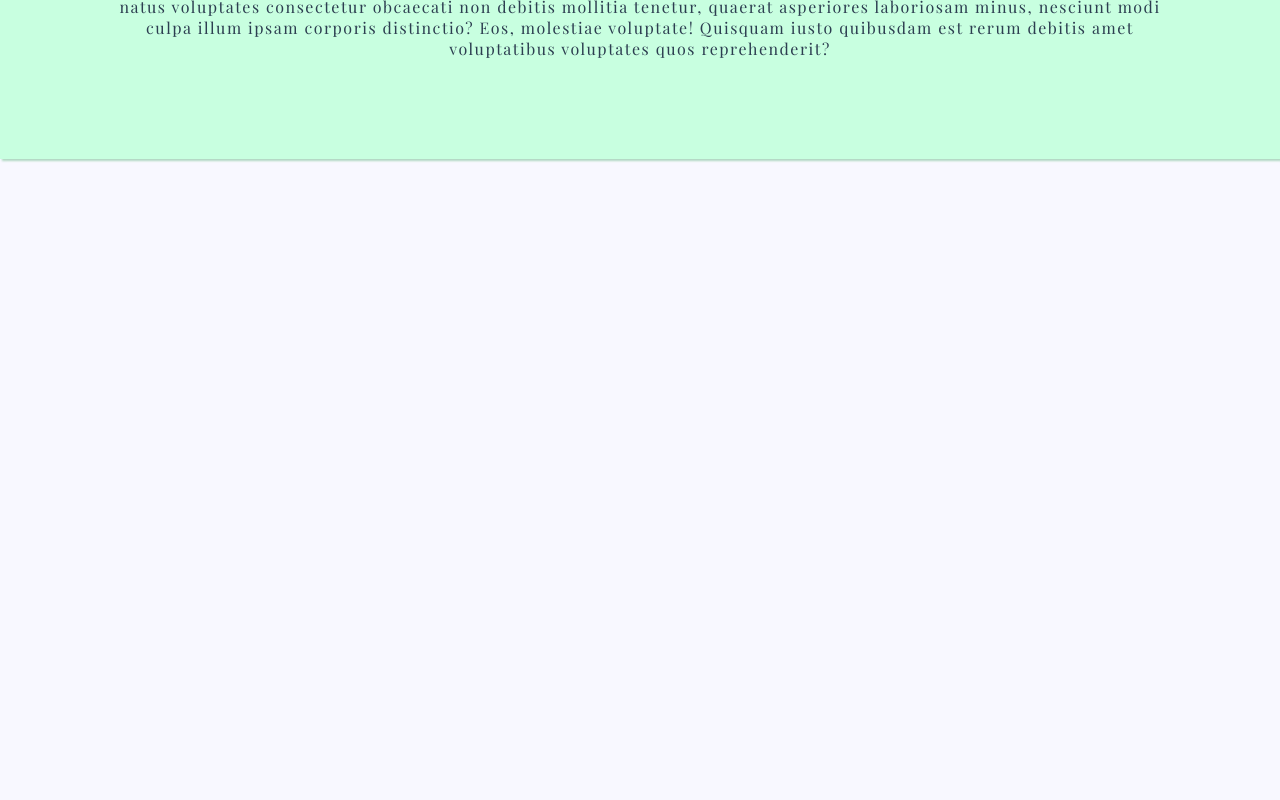
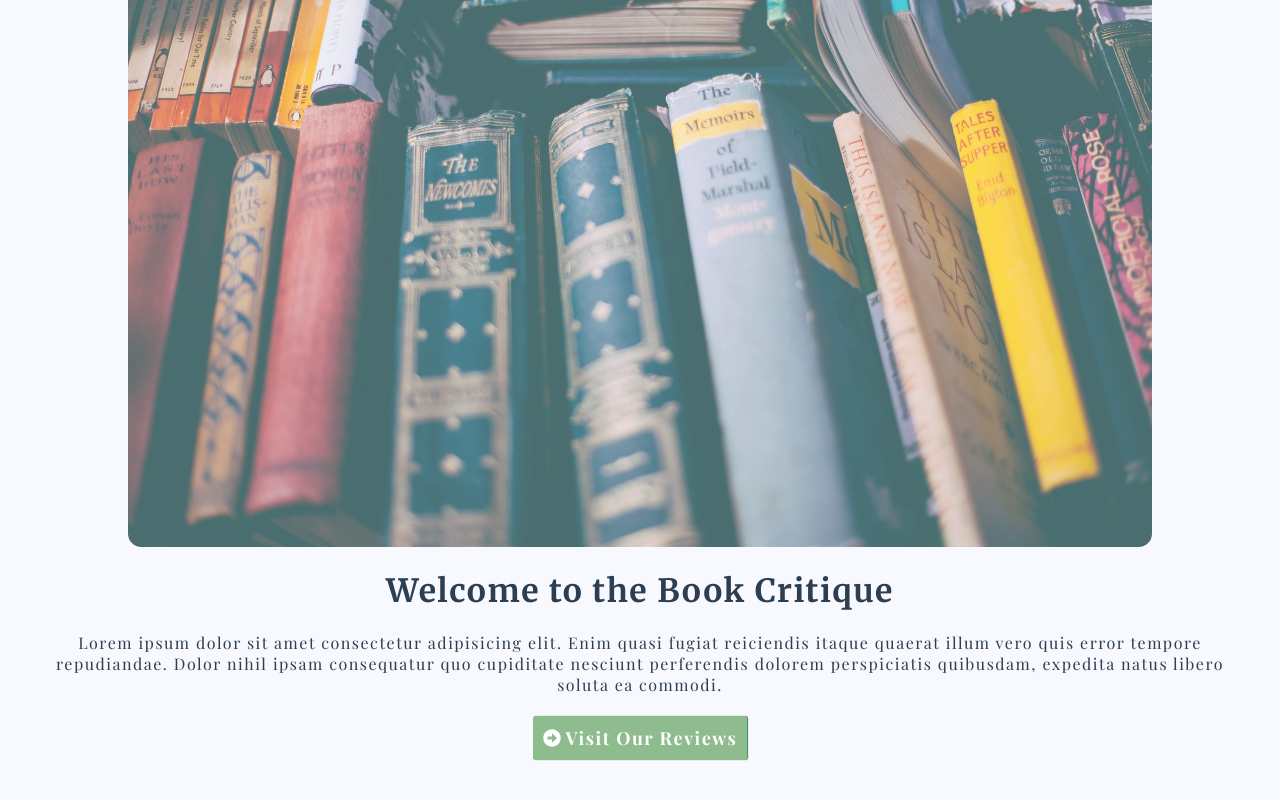
Before and after one commit to jsberlanga/bookscritique-VUEX, a Vue app: page /#/ in a window 1280 px wide. Shown: the part 254-1054 px from the top of the page. Before the commit the page ends 800 px from the top, so only its background shows below. Built offline with nearby package versions, Linux system fonts and the light colour scheme; no server answers.

Commit message:
Home commit

```diff
--- a/public/index.html
+++ b/public/index.html
@@ -6,6 +6,7 @@
     <meta name="viewport" content="width=device-width,initial-scale=1.0">
     <link rel="shortcut icon" href="<%= webpackConfig.output.publicPath %>favicon.ico">
     <link href="https://fonts.googleapis.com/css?family=Merriweather:400,700|Playfair+Display:400,700" rel="stylesheet">
+    <script defer src="https://use.fontawesome.com/releases/v5.0.8/js/all.js" integrity="sha384-SlE991lGASHoBfWbelyBPLsUlwY1GwNDJo3jSJO04KZ33K2bwfV9YBauFfnzvynJ" crossorigin="anonymous"></script>
     <title>vuex-project</title>
   </head>
   <body>
--- a/src/App.vue
+++ b/src/App.vue
@@ -42,7 +42,7 @@ body {
 }
 
 #showcase > * {
-  padding: 100px;
+  padding: 50px;
 }
 
 h1 {
--- a/src/components/Shared/Welcome.vue
+++ b/src/components/Shared/Welcome.vue
@@ -1,11 +1,6 @@
 <template>
   <div class="welcome">
     <h1>{{msg}}</h1>
-    <ul>
-      <li>Item 1</li>
-      <li>Item 2</li>
-      <li>Item 3</li>
-    </ul>
   </div>
 </template>
 
@@ -19,8 +14,9 @@ export default {
 
 <!-- Add "scoped" attribute to limit CSS to this component only -->
 <style scoped>
-h3 {
-  margin: 40px 0 0;
+h1 {
+  margin: 0;
+  padding: 0;
 }
 ul {
   list-style-type: none;
--- a/src/views/Home.vue
+++ b/src/views/Home.vue
@@ -1,7 +1,14 @@
 <template>
   <div class="home">
-    <appWelcome msg="Welcome to the Home Page"/>
-    <p>Lorem ipsum dolor, sit amet consectetur adipisicing elit. Autem officiis quam hic doloribus quis totam, consequuntur fugiat natus voluptates consectetur obcaecati non debitis mollitia tenetur, quaerat asperiores laboriosam minus, nesciunt modi culpa illum ipsam corporis distinctio? Eos, molestiae voluptate! Quisquam iusto quibusdam est rerum debitis amet voluptatibus voluptates quos reprehenderit?</p>
+    <img class="home-img" src="../../public/img/book-2.jpeg" alt="" srcset="">
+    <appWelcome msg="Welcome to the Book Critique"/>
+    <br>
+    <p>Lorem ipsum dolor sit amet consectetur adipisicing elit. Enim quasi fugiat reiciendis itaque quaerat illum vero quis error tempore repudiandae. Dolor nihil ipsam consequatur quo cupiditate nesciunt perferendis dolorem perspiciatis quibusdam, expedita natus libero soluta ea commodi.</p>
+    <br>
+    <router-link to="/reviews">
+    <button class="btn"><i class="fas fa-arrow-alt-circle-right"></i> Visit Our Reviews</button>
+    </router-link>
+
   </div>
 </template>
 
@@ -23,7 +30,36 @@ export default {
 
 <style scoped>
 .home {
-  background-color: rgb(200, 255, 224);
-  box-shadow: 2px 2px 2px rgb(177, 216, 194);
+  /* background-color: rgb(200, 255, 224); */
+  /* box-shadow: 2px 2px 2px rgb(177, 216, 194);   */
+}
+
+.home-img {
+  background-size: cover;
+  width: 80vw;
+  opacity: 0.7;
+  border-radius: 10pt;
+  margin-bottom: 20px;
+  overflow: hidden;
+}
+
+@media (max-width: 900px) {
+  .home-img {
+  max-width: 70vw;
+  }
+}
+
+.btn {
+  padding: 10px;
+  background: darkseagreen;
+  border: none;
+  font-family: 'Playfair Display', serif;
+  font-size: 18px;
+  color: white;
+  font-weight: bold;
+  letter-spacing: 1.5px;
+  cursor: pointer;
+  box-shadow: 1px 0px 1px seagreen;
+  border-radius: 2pt
 }
 </style>
```
Also changed, not shown: public/img/book-1.jpeg (added), public/img/book-2.jpeg (added).
